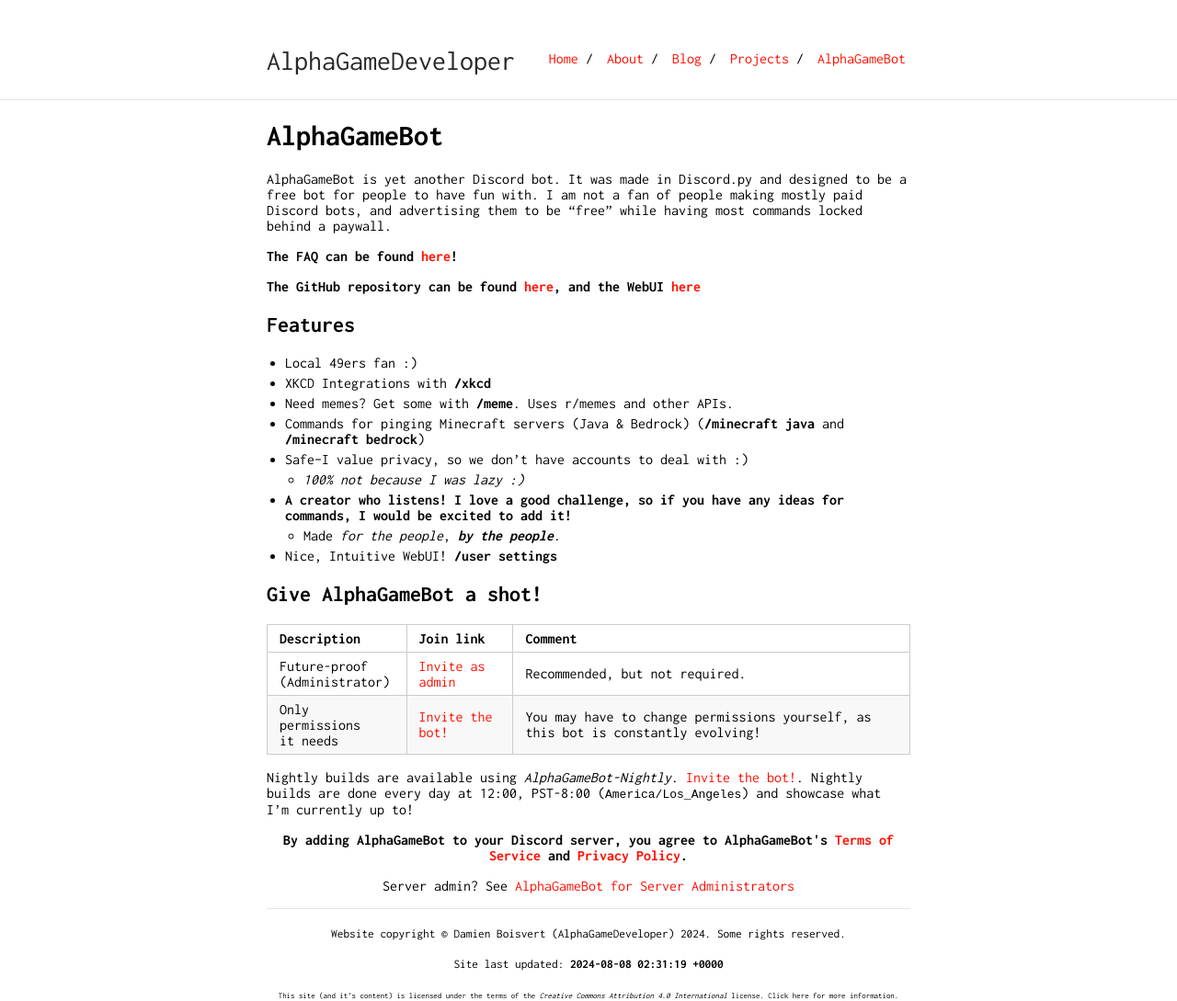
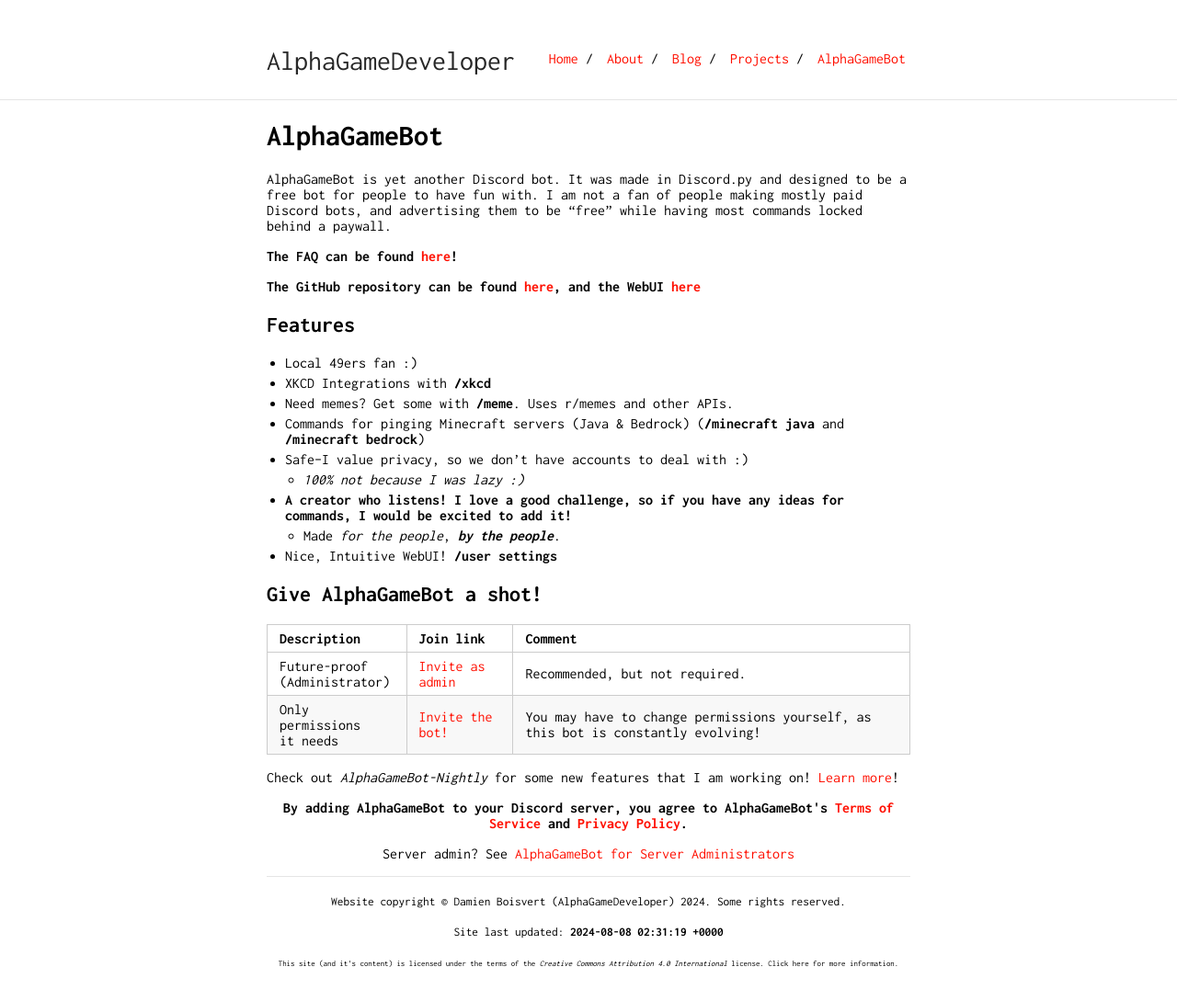
Before and after one commit to AlphaGameDeveloper/AlphaGame.dev, a Jekyll site: the page built from pages/alphagamebot/alphagamebot.md, in a window 1280 px wide. Shown: the whole page at 92% size. Built offline with Jekyll 4.4.1, drawn with Linux system fonts in a browser that asks for light colours; after the commit the page ends 1054 px from its top, so only the background shows below that.

Commit message:
AlphaGameBot Nightly pages

```diff
--- a/pages/alphagamebot/alphagamebot.md
+++ b/pages/alphagamebot/alphagamebot.md
@@ -28,8 +28,7 @@
 | Future-proof<br>(Administrator)| [Invite as admin](https://discord.com/api/oauth2/authorize?client_id=946533554953809930&permissions=8&scope=bot) | Recommended, but not required.                       |
 | Only permissions<br>it needs  | [Invite the bot!](https://discord.com/api/oauth2/authorize?client_id=946533554953809930&permissions=39859552415312&scope=bot) | You may have to change permissions yourself, as this bot is constantly evolving! |
 
-Nightly builds are available using *AlphaGameBot-Nightly*.  [Invite the bot!](https://discord.com/oauth2/authorize?client_id=1269834974043963403&permissions=1494850219126&integration_type=0&scope=bot%20applications.commands).
-Nightly builds are done every day at 12:00, PST-8:00 (`America/Los_Angeles`) and showcase what I'm currently up to!
+Check out *AlphaGameBot-Nightly* for some new features that I am working on!  [Learn more](/alphagamebot/nightly)!
 
 <!-- Sorry, but I have to explicitly state this :/ -->
 <p align="center">
```
Also changed, not shown: _posts/2024-06-16-alphagamebot-update-rocky-start.md (+1 -1 lines), pages/alphagamebot/alphagamebot-nightly.md (added, +21 -0 lines), Gemfile.lock.
